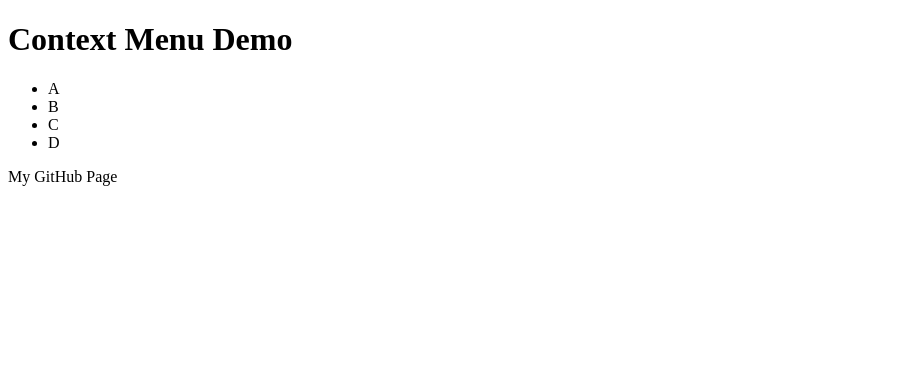
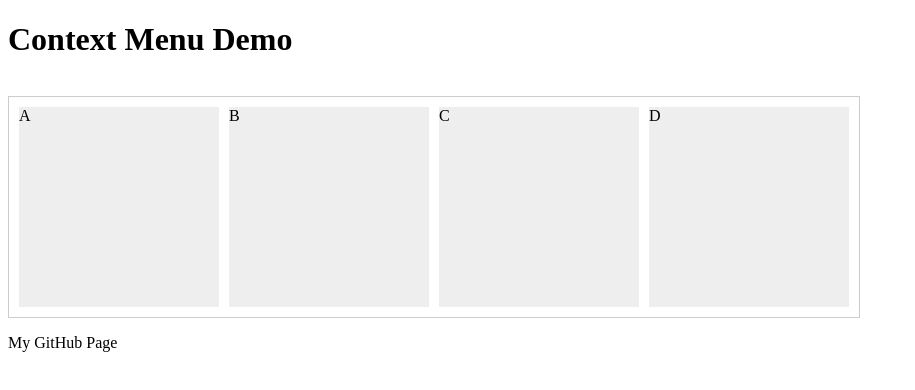
Before and after one commit to gkoberger/context-menu, a plain HTML site: page index.html in a window 1280 px wide. Shown: the whole page, without its empty margins (0-915 px from the left). Drawn offline with nearby package versions, Linux system fonts and the light colour scheme.

Commit message:
Style page

```diff
--- a/index.html
+++ b/index.html
@@ -10,12 +10,32 @@
   <body id="home">
 
     <h1>Context Menu Demo</h1>
+    <div>
       <ul>
         <li>A</li>
         <li>B</li>
         <li>C</li>
         <li>D</li>
       </ul>
+    </div>
+    <style>
+      ul {
+        border: 1px solid #ccc;
+        padding: 10px 10px 10px 0;
+        float: left;
+      }
+      ul li {
+        margin-left: 10px;
+        background-color: #eee;
+        width: 200px;
+        height: 200px;
+        display: block;
+        float: left;
+      }
+      div {
+        overflow: auto;
+      }
+    </style>
     <script>
         $(function() {
           $('ul').contextmenu('Color UL', function() { $(this).css('background-color', 'blue'); });
```
Lines whose indentation alone changed are shown as unchanged.
